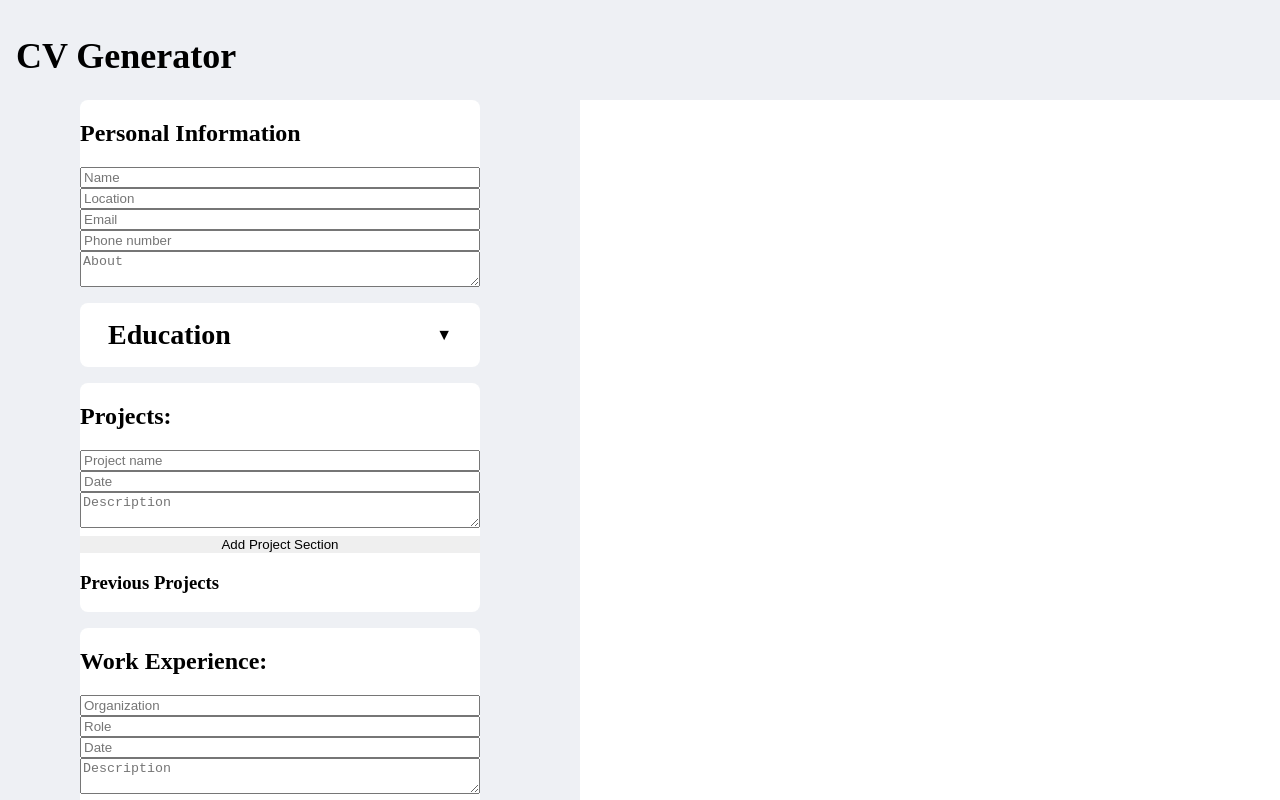
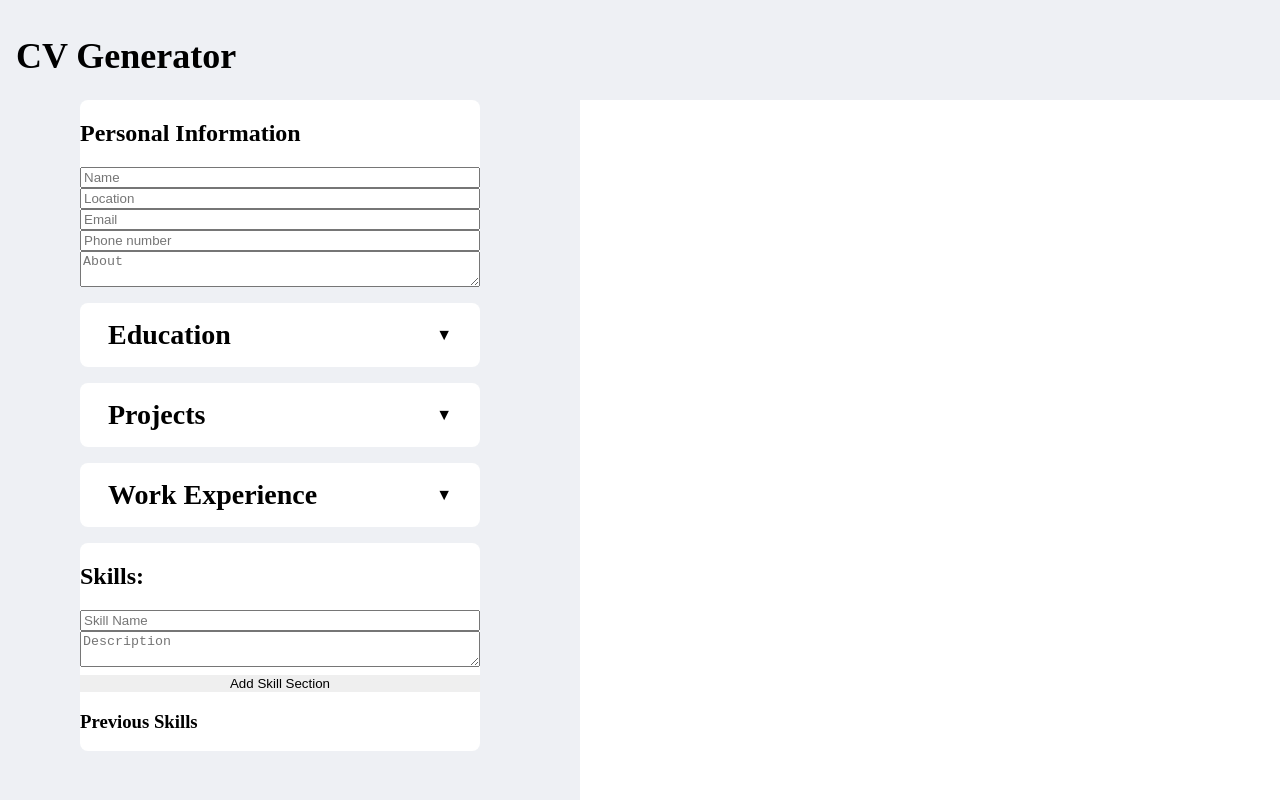
Before and after one commit to MisharyD/cv-generator, a React (Vite) app: page / in a window 1280 px wide. Shown: the top 800 px of the page. Built offline with nearby package versions, Linux system fonts and the light colour scheme.

Commit message:
style project and education forms

```diff
--- a/src/components/form-components/eduaction-form.jsx
+++ b/src/components/form-components/eduaction-form.jsx
@@ -1,4 +1,5 @@
 import {useState} from "react"
+
 export default function EducationForm({
   educationInfo,
   onChangeEducationInfo,
--- a/src/components/form-components/projects-form.jsx
+++ b/src/components/form-components/projects-form.jsx
@@ -1,25 +1,49 @@
+import {useState} from "react"
+
 export default function ProjectsForm({
   projectInfo,
   onChangeProjectInfo,
   deleteProjectInfo,
   addProjectSection,
 }) {
+  const [isFormOpen, setIsFormOpen] = useState(false);
+
   return (
-    <div className="bg-white w-[80%] min-w-[400px] rounded-lg ml-[64px]">
-      <h2>Projects:</h2>
-      <form className="projectForm mb-4 flex flex-col">
-        <input type="text" name="name" placeholder="Project name" />
-        <input type="text" name="date" placeholder="Date" />
+    <div className="flex flex-col gap-4 bg-white w-[80%] min-w-[400px] rounded-lg ml-[64px] p-4 px-7">
+      <div
+        className="flex justify-between items-center bg-white cursor-pointer"
+        onClick={() => setIsFormOpen(!isFormOpen)}
+      >
+        <h2 className="text-[28px] font-semibold flex items-center m-[0px] p-0">
+          Projects
+        </h2>
+        <span>{isFormOpen ? "▲" : "▼"}</span>
+      </div>
+      {isFormOpen && (
+        <>
+          <form className="flex flex-col gap-2 bg-white m-[0px] border-[0px] border-b-[1px] border-solid">
+            <input
+              type="text"
+              name="name"
+              placeholder="Project name"
+              className="border rounded p-2 focus:outline-none focus:ring-2 focus:ring-blue-500"
+            />
+            <input
+              type="text"
+              name="date"
+              placeholder="Date"
+              className="border rounded p-2 focus:outline-none focus:ring-2 focus:ring-blue-500"
+            />
             <textarea
               name="description"
               placeholder="Description"
-          className="mb-2"
+              className="border rounded p-2 focus:outline-none focus:ring-2 focus:ring-blue-500"
             />
+
             <button
               type="button"
               onClick={(e) => {
                 const form = e.target.parentElement;
-
                 const projectName = form.querySelector("input[name='name']").value;
                 const date = form.querySelector("input[name='date']").value;
                 const description = form.querySelector("textarea").value;
@@ -31,43 +55,53 @@ export default function ProjectsForm({
                 });
                 form.reset();
               }}
+              className="my-4 bg-gray-100 cursor-pointer self-start p-2 rounded-lg"
             >
               Add Project Section
             </button>
           </form>
 
-      <h3>Previous Projects</h3>
           {projectInfo.map((section) => (
-        <div key={section.id} className="project-item">
+            <div
+              key={section.id}
+              className="mb-3 border-[0px] border-b-[1px] border-solid last:border-b-0"
+            >
+              <div className="flex flex-col justify-between gap-[1rem]">
                 <input
                   type="text"
-            name="name"
+                  className="p-1 border rounded"
                   value={section.name}
                   onChange={(e) =>
                     onChangeProjectInfo(section.id, { name: e.target.value })
                   }
-            placeholder="Project name"
                 />
                 <input
                   type="text"
-            name="date"
+                  className="p-1 border rounded"
                   value={section.date}
                   onChange={(e) =>
                     onChangeProjectInfo(section.id, { date: e.target.value })
                   }
-            placeholder="Date"
                 />
-          <textarea
-            name="description"
+                <input
+                  type="text"
+                  className="p-1 border rounded"
                   value={section.description}
                   onChange={(e) =>
                     onChangeProjectInfo(section.id, { description: e.target.value })
                   }
-            placeholder="Description"
                 />
-          <button onClick={() => deleteProjectInfo(section.id)}>Delete</button>
+                <button
+                  className="text-red-500 cursor-pointer self-start p-2 rounded-lg mb-4"
+                  onClick={() => deleteProjectInfo(section.id)}
+                >
+                  Delete
+                </button>
+              </div>
             </div>
           ))}
+        </>
+      )}
     </div>
   );
 }
--- a/src/components/form-components/work-experience-form.jsx
+++ b/src/components/form-components/work-experience-form.jsx
@@ -1,88 +1,131 @@
+import { useState } from "react";
+
 export default function WorkExperienceForm({
   workExperienceInfo,
   onChangeWorkExperienceInfo,
   deleteWorkExperienceInfo,
   addWorkExperienceSection,
 }) {
+  const [isFormOpen, setIsFormOpen] = useState(false);
+
   return (
-    <div className="bg-white w-[80%] min-w-[400px] rounded-lg ml-[64px]">
-      <h2>Work Experience:</h2>
-      <form className="workExperienceForm mb-4 flex flex-col">
-        <input type="text" name="organization" placeholder="Organization" />
-        <input type="text" name="role" placeholder="Role" />
-        <input type="text" name="date" placeholder="Date" />
+    <div className="flex flex-col gap-4 bg-white w-[80%] min-w-[400px] rounded-lg ml-[64px] p-4 px-7">
+      <div
+        className="flex justify-between items-center bg-white cursor-pointer"
+        onClick={() => setIsFormOpen(!isFormOpen)}
+      >
+        <h2 className="text-[28px] font-semibold flex items-center m-[0px] p-0">
+          Work Experience
+        </h2>
+        <span>{isFormOpen ? "▲" : "▼"}</span>
+      </div>
+      {isFormOpen && (
+        <>
+          <form className="flex flex-col gap-2 bg-white m-[0px] border-[0px] border-b-[1px] border-solid">
+            <input
+              type="text"
+              name="organization"
+              placeholder="Orgnization"
+              className="border rounded p-2 focus:outline-none focus:ring-2 focus:ring-blue-500"
+            />
+            <input
+              type="text"
+              name="role"
+              placeholder="Role"
+              className="border rounded p-2 focus:outline-none focus:ring-2 focus:ring-blue-500"
+            />
+            <input
+              type="text"
+              name="date"
+              placeholder="Date"
+              className="border rounded p-2 focus:outline-none focus:ring-2 focus:ring-blue-500"
+            />
             <textarea
               name="description"
               placeholder="Description"
-          className="mb-2"
+              className="border rounded p-2 focus:outline-none focus:ring-2 focus:ring-blue-500"
             />
+
             <button
               type="button"
               onClick={(e) => {
                 const form = e.target.parentElement;
-
-            const organization = form.querySelector(
-              "input[name='organization']",
-            ).value;
+                const organization = form.querySelector("input[name='organization']").value;
                 const role = form.querySelector("input[name='role']").value;
                 const date = form.querySelector("input[name='date']").value;
                 const description = form.querySelector("textarea").value;
 
-            addWorkExperienceSection({ organization, role, date, description });
+                addWorkExperienceSection({
+                  organization: organization,
+                  role: role,
+                  date: date,
+                  description: description,
+                });
                 form.reset();
               }}
+              className="my-4 bg-gray-100 cursor-pointer self-start p-2 rounded-lg"
             >
               Add Work Experience Section
             </button>
           </form>
 
-      <h3>Previous Work Experiences</h3>
           {workExperienceInfo.map((section) => (
-        <div key={section.id} className="work-experience-item">
+            <div
+              key={section.id}
+              className="mb-3 border-[0px] border-b-[1px] border-solid last:border-b-0"
+            >
+              <div className="flex flex-col justify-between gap-[1rem]">
                 <input
                   type="text"
-            name="organization"
+                  className="p-1 border rounded"
                   value={section.organization}
                   onChange={(e) =>
                     onChangeWorkExperienceInfo(section.id, {
                       organization: e.target.value,
                     })
                   }
-            placeholder="Organization"
                 />
                 <input
                   type="text"
-            name="role"
+                  className="p-1 border rounded"
                   value={section.role}
                   onChange={(e) =>
-              onChangeWorkExperienceInfo(section.id, { role: e.target.value })
+                    onChangeWorkExperienceInfo(section.id, {
+                      role: e.target.value,
+                    })
                   }
-            placeholder="Role"
                 />
                 <input
                   type="text"
-            name="date"
+                  className="p-1 border rounded"
                   value={section.date}
                   onChange={(e) =>
-              onChangeWorkExperienceInfo(section.id, { date: e.target.value })
+                    onChangeWorkExperienceInfo(section.id, {
+                      date: e.target.value,
+                    })
                   }
-            placeholder="Date"
                 />
-          <textarea
-            name="description"
+                <input
+                  type="text"
+                  className="p-1 border rounded"
                   value={section.description}
                   onChange={(e) =>
                     onChangeWorkExperienceInfo(section.id, {
                       description: e.target.value,
                     })
                   }
-            placeholder="Description"
                 />
-          <button onClick={() => deleteWorkExperienceInfo(section.id)}>
+                <button
+                  className="text-red-500 cursor-pointer self-start p-2 rounded-lg mb-4"
+                  onClick={() => deleteWorkExperienceInfo(section.id)}
+                >
                   Delete
                 </button>
               </div>
+            </div>
           ))}
+        </>
+      )}
     </div>
   );
 }
```
Lines whose indentation alone changed are shown as unchanged.
